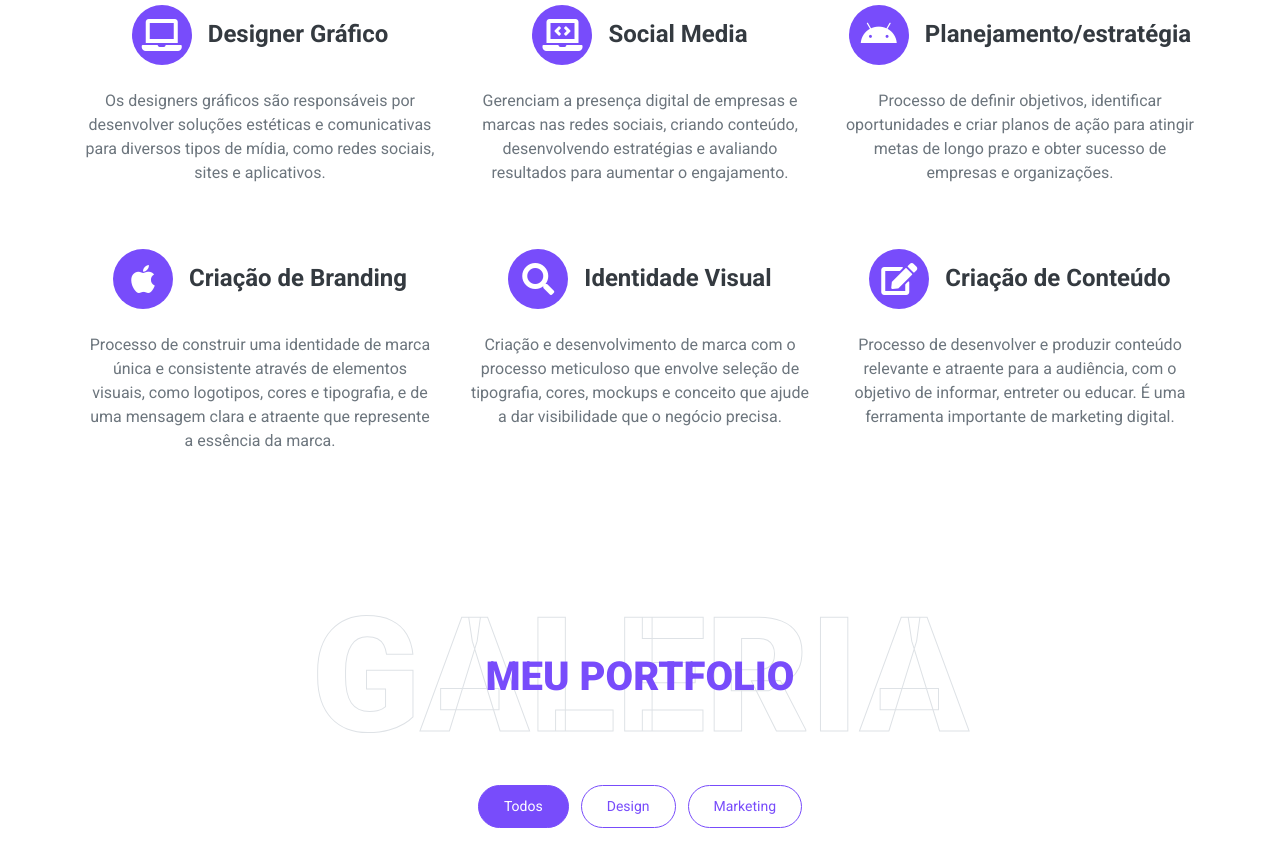
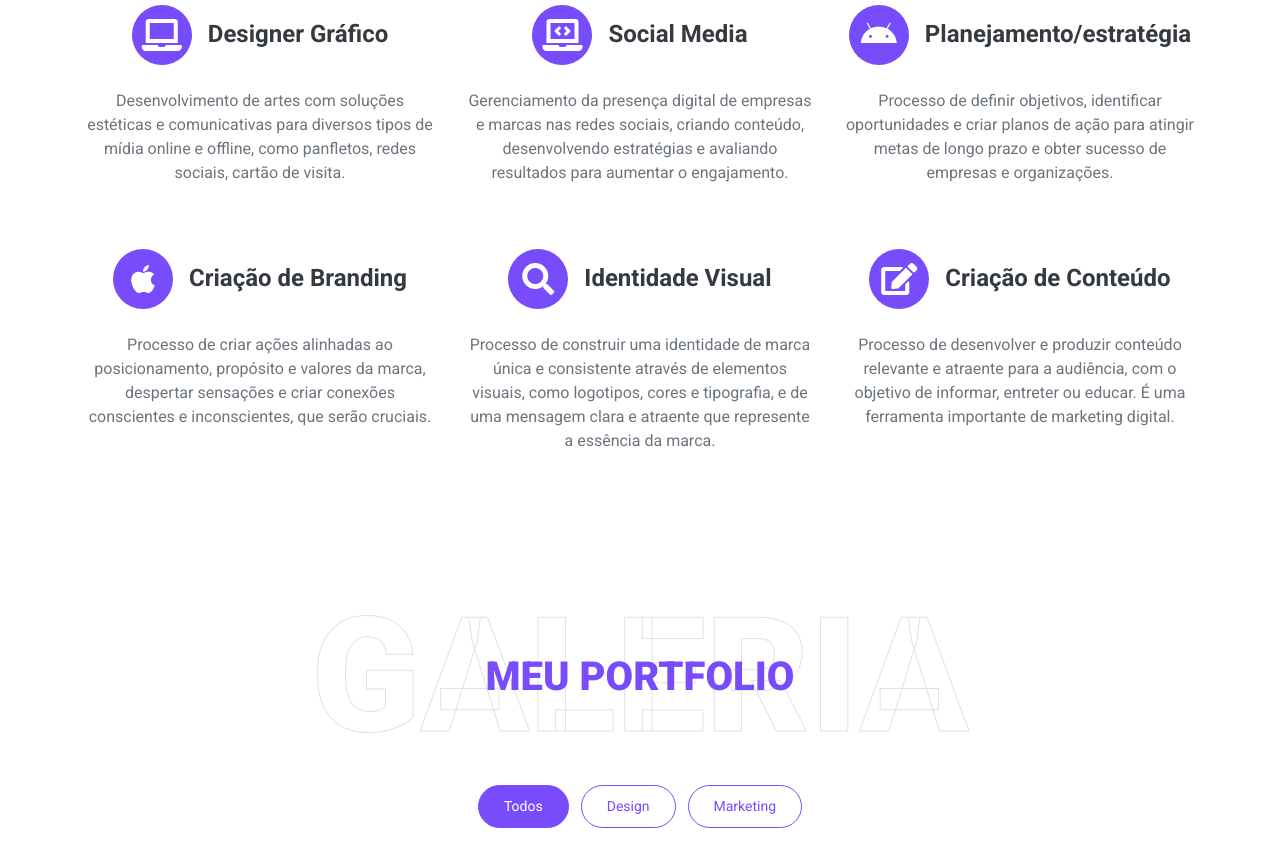
Before and after one commit to HenriqueFurtado-Dev/Camilla-Tauany-Portfolio, a plain HTML site: page index.html in a window 1280 px wide. Shown: the part 3264-4125 px from the top of the page. Drawn offline with nearby package versions, Linux system fonts and the light colour scheme.

Commit message:
updated services texts

```diff
--- a/index.html
+++ b/index.html
@@ -50,7 +50,7 @@
                 <a href="#portfolio" class="nav-item nav-link">Portfolio</a>
                 <a href="#contact" class="nav-item nav-link">Contato</a>
             </div>
-            <a href="https://www.linkedin.com/in/camilla-ribeiro-gomes-9a9984212/" target="_blank" class="btn btn-outline-primary d-none d-lg-block">Ir para o Linkedin</a>
+            <a href="https://www.linkedin.com/in/camillatrgomes/" target="_blank" class="btn btn-outline-primary d-none d-lg-block">Ir para o Linkedin</a>
         </div>
     </nav>
     <!-- Navbar End -->
@@ -272,14 +272,14 @@
                         <i class="fa fa-2x fa-laptop service-icon bg-primary text-white mr-3"></i>
                         <h4 class="font-weight-bold m-0">Designer Gráfico</h4>
                     </div>
-                    <p>Os designers gráficos são responsáveis por desenvolver soluções estéticas e comunicativas para diversos tipos de mídia, como redes sociais, sites e aplicativos.</p>
+                    <p>Desenvolvimento de artes com soluções estéticas e comunicativas para diversos tipos de mídia online e offline, como panfletos, redes sociais, cartão de visita.</p>
                 </div>
                 <div class="col-lg-4 col-md-6 text-center mb-5">
                     <div class="d-flex align-items-center justify-content-center mb-4">
                         <i class="fa fa-2x fa-laptop-code service-icon bg-primary text-white mr-3"></i>
                         <h4 class="font-weight-bold m-0">Social Media</h4>
                     </div>
-                    <p>Gerenciam a presença digital de empresas e marcas nas redes sociais, criando conteúdo, desenvolvendo estratégias e avaliando resultados para aumentar o engajamento.</p>
+                    <p>Gerenciamento da presença digital de empresas e marcas nas redes sociais, criando conteúdo, desenvolvendo estratégias e avaliando resultados para aumentar o engajamento.</p>
                 </div>
                 <div class="col-lg-4 col-md-6 text-center mb-5">
                     <div class="d-flex align-items-center justify-content-center mb-4">
@@ -293,14 +293,14 @@
                         <i class="fab fa-2x fa-apple service-icon bg-primary text-white mr-3"></i>
                         <h4 class="font-weight-bold m-0">Criação de Branding</h4>
                     </div>
-                    <p>Processo de construir uma identidade de marca única e consistente através de elementos visuais, como logotipos, cores e tipografia, e de uma mensagem clara e atraente que represente a essência da marca.</p>
+                    <p>Processo de criar ações alinhadas ao posicionamento, propósito e valores da marca, despertar sensações e criar conexões conscientes e inconscientes, que serão cruciais.</p>
                 </div>
                 <div class="col-lg-4 col-md-6 text-center mb-5">
                     <div class="d-flex align-items-center justify-content-center mb-4">
                         <i class="fa fa-2x fa-search service-icon bg-primary text-white mr-3"></i>
                         <h4 class="font-weight-bold m-0">Identidade Visual</h4>
                     </div>
-                    <p>Criação e desenvolvimento de marca com o processo meticuloso que envolve seleção de tipografia, cores, mockups e conceito que ajude a dar visibilidade que o negócio precisa. </p>
+                    <p>Processo de construir uma identidade de marca única e consistente através de elementos visuais, como logotipos, cores e tipografia, e de uma mensagem clara e atraente que represente a essência da marca.</p>
                 </div>
                 <div class="col-lg-4 col-md-6 text-center mb-5">
                     <div class="d-flex align-items-center justify-content-center mb-4">
@@ -438,12 +438,11 @@
         <div class="container text-center py-5">
             <div class="d-flex justify-content-center mb-4">
                 <a class="btn btn-light btn-social mr-2" style="font-weight: 800;" target="_blank" href="https://www.behance.net/camillatauany">Be</a>
-                <a class="btn btn-light btn-social mr-2" target="_blank" href="https://www.linkedin.com/in/camilla-ribeiro-gomes-9a9984212/"><i class="fab fa-linkedin-in"></i></a>
+                <a class="btn btn-light btn-social mr-2" target="_blank" href="https://www.linkedin.com/in/camillatrgomes/"><i class="fab fa-linkedin-in"></i></a>
                 <a class="btn btn-light btn-social" target="_blank" href="https://www.instagram.com/camillatny/"><i class="fab fa-instagram"></i></a>
             </div>
 
-            <p class="m-0">&copy; <a class="text-white font-weight-bold" href="#"> Camilla Gomes </a>Todos os direitos reservados.
-            </p>
+            <p class="m-0">&copy; <a class="text-white font-weight-bold" href="#"> Camilla Gomes </a>Todos os direitos reservados.</p>
         </div>
     </div>
     <!-- Footer End -->
```
